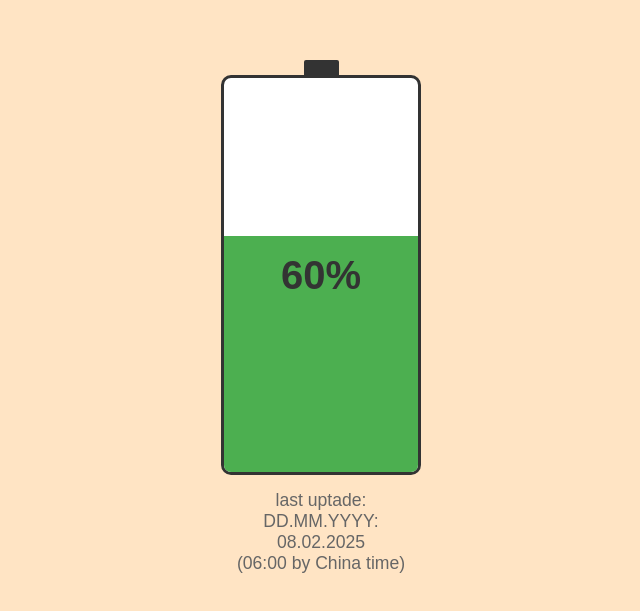
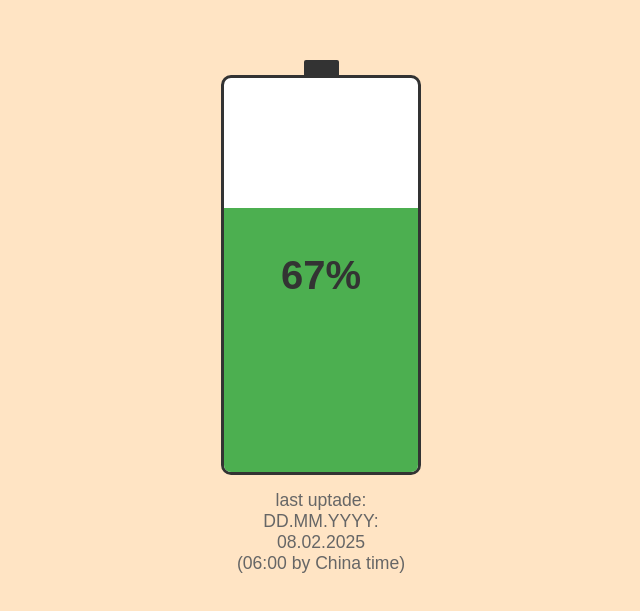
Before and after one commit to kumalaland/battery1100, a plain HTML site: page index.html in a window 1280 px wide. Shown: the part 115-726 px from the top of the page, without its empty margins (319-959 px from the left). Drawn offline with Linux system fonts and the light colour scheme.

Commit message:
index.html

```diff
--- a/index.html
+++ b/index.html
@@ -133,7 +133,7 @@
     }
 
     // Установите нужный процент здесь
-    let percentage = 60; // Измените это значение на нужное
+    let percentage = 67; // Измените это значение на нужное
     updateBattery(percentage);
     </script>
 </body>
```
